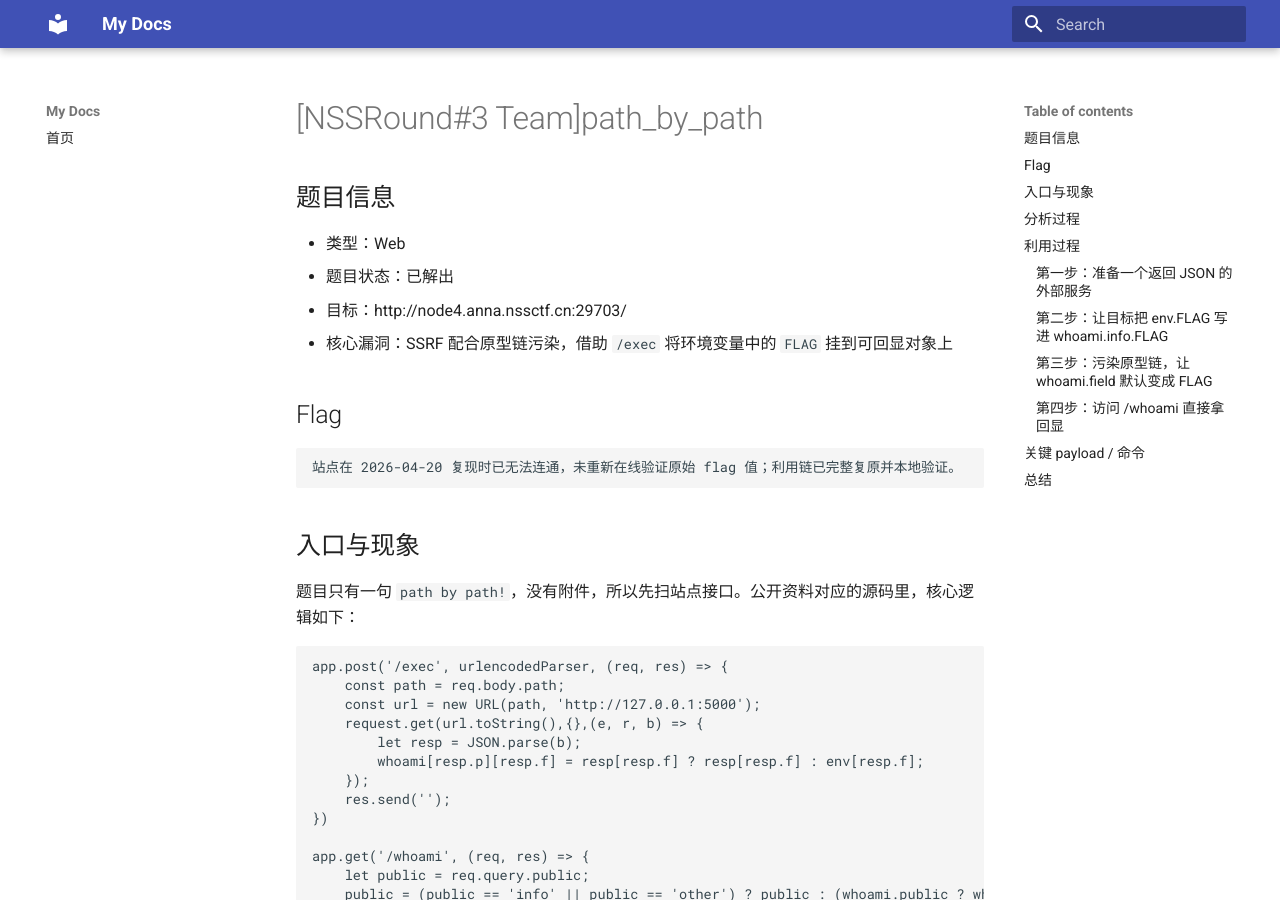
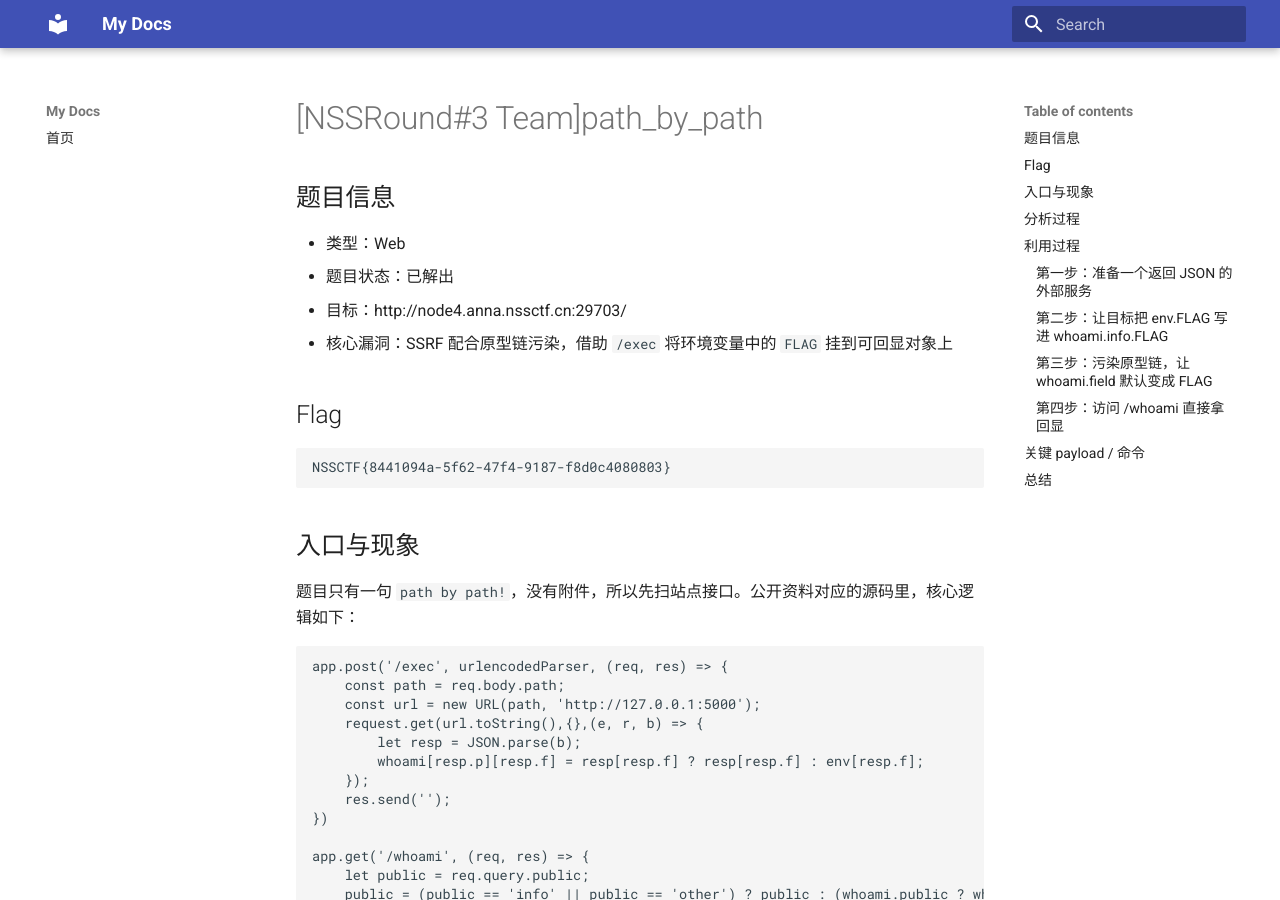
Before and after one commit to gggongyizhen/AgentWP, an MkDocs documentation site: the page built from docs/others/[NSSRound#3 Team]path_by_path.md, in a window 1280 px wide and 900 px high. Built offline with MkDocs 1.6.1 and Material for MkDocs 9.7.7, drawn with Linux system fonts in a browser that asks for light colours; some of the changed text lies outside the part shown.

Commit message:
补全 [NSSRound#3 Team]path_by_path flag

````diff
--- a/docs/others/[NSSRound#3 Team]path_by_path.md
+++ b/docs/others/[NSSRound#3 Team]path_by_path.md
@@ -10,7 +10,7 @@
 ## Flag
 
 ```text
-站点在 2026-04-20 复现时已无法连通，未重新在线验证原始 flag 值；利用链已完整复原并本地验证。
+NSSCTF{8441094a-5f62-47f4-9187-f8d0c4080803}
 ```
 
 ## 入口与现象
@@ -180,6 +180,12 @@ The FLAG is NSSCTF{...}
 
 这里 `public=info` 是显式指定合法分支，`field=Z3r4y` 故意给一个非法值，强迫代码回退到被污染后的 `whoami.field`。
 
+我在 2026-04-20 用 `curl` 现场验证时，实际回显为：
+
+```text
+The FLAG is NSSCTF{8441094a-5f62-47f4-9187-f8d0c4080803}
+```
+
 ## 关键 payload / 命令
 
 ```text
````
